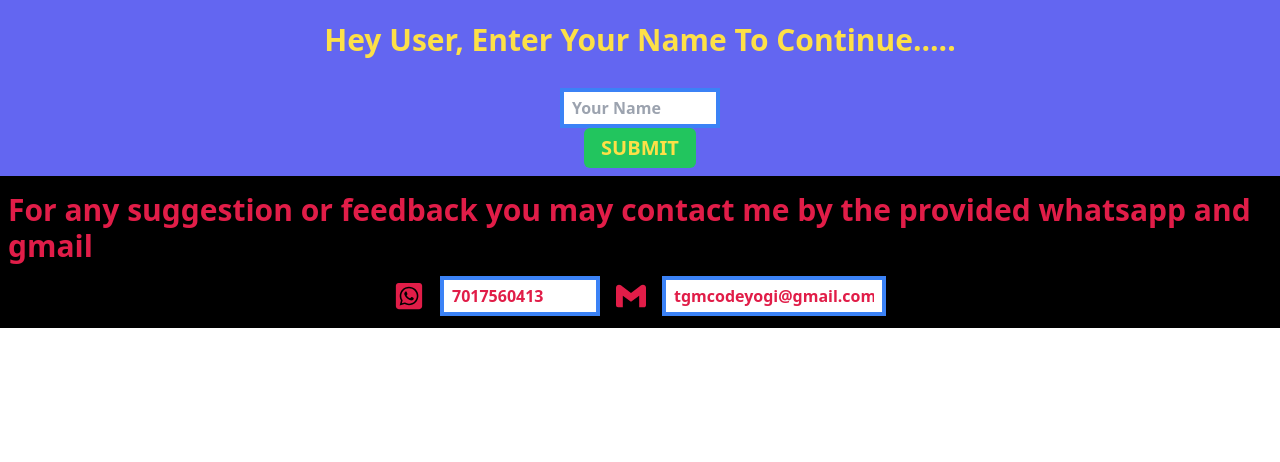
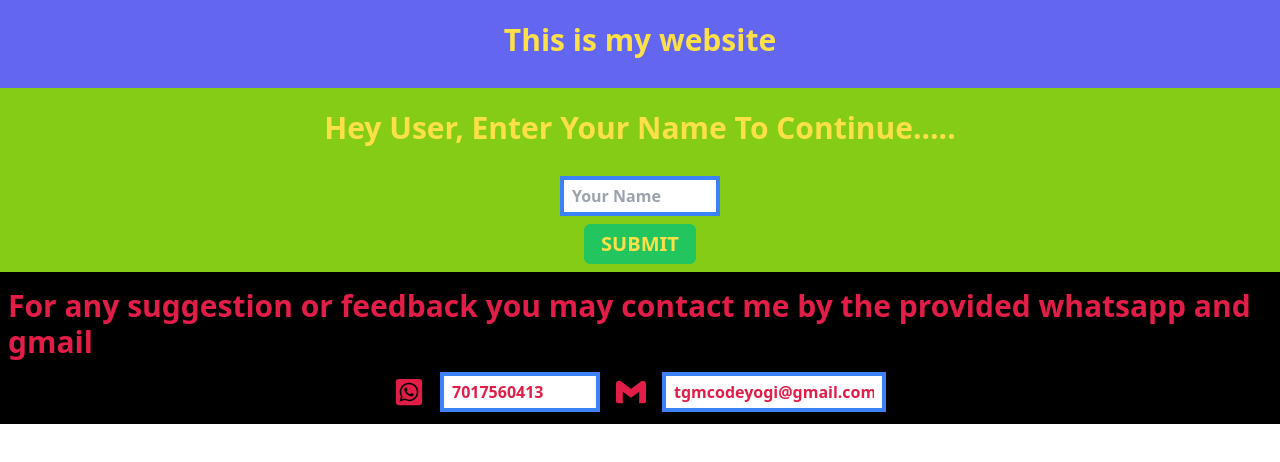
Before and after one commit to AyushVerma87654/For-Fun, a React (Vite) app: page / in a window 1280 px wide. Shown: the top 462 px of the page. Built offline with nearby package versions, Linux system fonts and the light colour scheme.

Commit message:
NavBar and Footer added on index

```diff
--- a/src/AddTodo.jsx
+++ b/src/AddTodo.jsx
@@ -31,7 +31,7 @@ function AddTodo({ addTodo }) {
     <div className="p-1">
       {click ? (
         <div className="w-32 h-8 my-4">
-          <Button onClick={handleButtonClick} data="Add Todo" />{" "}
+          <Button onClick={handleButtonClick} data="Add Todo" />
         </div>
       ) : (
         <form onSubmit={submitForm} className="space-y-4">
--- /dev/null
+++ b/src/AllRoutes.jsx
@@ -0,0 +1,25 @@
+import React from "react";
+import { Route, Routes } from "react-router-dom";
+import Body from "./Body";
+import NumberPattern from "./NumberPattern";
+import Pattern from "./Pattern";
+import StarPattern from "./StarPattern";
+import Todo from "./Todo";
+import User from "./User";
+
+function AllRoutes() {
+  return (
+    <div>
+      <Routes>
+        <Route path="/body" element={<Body />}></Route>
+        <Route path="/todo" element={<Todo />} />
+        <Route path="/patterns" element={<Pattern />} />
+        <Route path="/numberpattern" element={<NumberPattern />} />
+        <Route path="/starpattern" element={<StarPattern />} />
+        <Route index element={<User />} />
+      </Routes>
+    </div>
+  );
+}
+
+export default AllRoutes;
--- a/src/App.jsx
+++ b/src/App.jsx
@@ -1,21 +1,10 @@
 import React from "react";
-import { Route, Routes } from "react-router-dom";
-import HomePage from "./HomePage";
-import NumberPattern from "./NumberPattern";
-import Pattern from "./Pattern";
-import StarPattern from "./StarPattern";
-import Todo from "./Todo";
+import Last from "./Last";
 
 function App() {
   return (
     <div>
-      <Routes>
-        <Route index element={<HomePage />}></Route>
-        <Route path="/todo" element={<Todo />} />
-        <Route path="/patterns" element={<Pattern />} />
-        <Route path="/numberpattern" element={<NumberPattern />} />
-        <Route path="/starpattern" element={<StarPattern />} />
-      </Routes>
+      <Last />
     </div>
   );
 }
--- /dev/null
+++ b/src/Body.jsx
@@ -0,0 +1,27 @@
+import React from "react";
+import { Link, Navigate } from "react-router-dom";
+import Heading from "./Heading";
+import withUser from "./withUser";
+
+function Body({ name }) {
+  if (!name) {
+    return <Navigate to="/" />;
+  }
+  return (
+    <div className="h-full">
+      <div className="flex flex-col items-center space-y-3 text-rose-600 justify-center font-semibold text-xl bg-lime-500 py-2">
+        <Heading>Here are the list of the provided functions</Heading>
+        <Link to="/todo">To Do App</Link>
+        <Link to="/patterns">Various Patterns</Link>
+        {/* <Link to="/todo">To Do App</Link>
+          <Link to="/todo">To Do App</Link>
+          <Link to="/todo">To Do App</Link>
+          <Link to="/todo">To Do App</Link>
+          <Link to="/todo">To Do App</Link>
+          <Link to="/todo">To Do App</Link> */}
+      </div>
+    </div>
+  );
+}
+
+export default withUser(Body);
--- /dev/null
+++ b/src/Context.jsx
@@ -0,0 +1,3 @@
+import React from "react";
+
+export const UserContext = React.createContext();
--- a/src/Footer.jsx
+++ b/src/Footer.jsx
@@ -1,11 +1,11 @@
 import React from "react";
 import { FaWhatsappSquare } from "react-icons/fa";
 import { SiGmail } from "react-icons/si";
-import { Link } from "react-router-dom";
 import Heading from "./Heading";
 import Input from "./Input";
 
 function Footer() {
+  const handleChange = () => {};
   return (
     <div className=" text-rose-600 py-3 justify-center bg-black">
       <Heading>
@@ -18,7 +18,7 @@ function Footer() {
             <FaWhatsappSquare />
           </div>
           <div className="h-10 w-40">
-            <Input value="7017560413" />
+            <Input value="7017560413" onChange={handleChange} />
           </div>
         </div>
         <div className="flex items-center space-x-4">
@@ -26,7 +26,7 @@ function Footer() {
             <SiGmail />
           </div>
           <div className="h-10 w-56">
-            <Input value="tgmcodeyogi@gmail.com" />
+            <Input value="tgmcodeyogi@gmail.com" onChange={handleChange} />
           </div>
         </div>
       </div>
--- a/src/HomePage.jsx
+++ /dev/null
@@ -1,63 +0,0 @@
-import React, { useState } from "react";
-import { Link } from "react-router-dom";
-import Footer from "./Footer";
-import Button from "./ForButton";
-import Heading from "./Heading";
-import Input from "./Input";
-
-function HomePage() {
-  const [input, setInput] = useState("");
-  const savedName = localStorage.getItem("name") || "";
-  const [name, setName] = useState(savedName);
-
-  const handleInputChange = (event) => setInput(event.target.value);
-  const handleButtonClick = () => {
-    localStorage.setItem("name", input);
-    setName(input);
-    setInput("");
-  };
-  const handleResetClick = () => {
-    localStorage.removeItem("name");
-    setName("");
-    setInput("");
-  };
-  return (
-    <div className="h-screen">
-      <div className="flex flex-col text-yellow-300 items-center bg-indigo-500">
-        {!name && <Heading>Hey User, Enter Your Name To Continue.....</Heading>}
-        {name && <Heading>Hey {name}, Welcome back.....</Heading>}
-
-        {!name && (
-          <div className="flex flex-col items-center">
-            <div className="h-10 w-40">
-              <Input
-                placeholder="Your Name"
-                value={input}
-                onChange={handleInputChange}
-              />
-            </div>
-
-            <Button onClick={handleButtonClick}>SUBMIT</Button>
-          </div>
-        )}
-        {name && <Button onClick={handleResetClick}>NEW USER</Button>}
-      </div>
-      {name && (
-        <div className="flex flex-col items-center space-y-3 text-rose-600 justify-center font-semibold text-xl bg-lime-500 py-2">
-          <Heading>Here are the list of the provided functions</Heading>
-          <Link to="/todo">To Do App</Link>
-          <Link to="/patterns">Various Patterns</Link>
-          {/* <Link to="/todo">To Do App</Link>
-          <Link to="/todo">To Do App</Link>
-          <Link to="/todo">To Do App</Link>
-          <Link to="/todo">To Do App</Link>
-          <Link to="/todo">To Do App</Link>
-          <Link to="/todo">To Do App</Link> */}
-        </div>
-      )}
-      <Footer />
-    </div>
-  );
-}
-
-export default HomePage;
--- /dev/null
+++ b/src/Last.jsx
@@ -0,0 +1,25 @@
+import React, { useState, useEffect } from "react";
+import AllRoutes from "./AllRoutes";
+import { UserContext } from "./Context";
+import Footer from "./Footer";
+import NavBar from "./NavBar";
+
+function Last() {
+  const [name, setName] = useState("");
+  useEffect(() => {
+    const savedName = localStorage.getItem("name") || "";
+    setName(savedName);
+  }, []);
+
+  return (
+    <div>
+      <UserContext.Provider value={{ name, setName }}>
+        <NavBar />
+        <AllRoutes />
+        <Footer />
+      </UserContext.Provider>
+    </div>
+  );
+}
+
+export default Last;
--- /dev/null
+++ b/src/NavBar.jsx
@@ -0,0 +1,26 @@
+import React from "react";
+import Button from "./ForButton";
+import Heading from "./Heading";
+import withUser from "./withUser";
+
+function NavBar({ name, setName }) {
+  const handleResetClick = () => {
+    localStorage.removeItem("name");
+    setName("");
+  };
+  return (
+    <div>
+      <div className="flex flex-col text-yellow-300 items-center bg-indigo-500">
+        <Heading>This is my website</Heading>
+        {name && (
+          <div className="flex flex-col items-center">
+            <Heading>Hey {name}, Welcome back.....</Heading>
+            <Button onClick={handleResetClick}>NEW USER</Button>
+          </div>
+        )}
+      </div>
+    </div>
+  );
+}
+
+export default withUser(NavBar);
--- /dev/null
+++ b/src/User.jsx
@@ -0,0 +1,42 @@
+import React, { useState } from "react";
+import { Navigate } from "react-router";
+import Body from "./Body";
+import Button from "./ForButton";
+import Heading from "./Heading";
+import Input from "./Input";
+import withUser from "./withUser";
+
+function User({ name, setName }) {
+  const [input, setInput] = useState("");
+
+  const handleInputChange = (event) => setInput(event.target.value);
+  const handleButtonClick = () => {
+    localStorage.setItem("name", input);
+    setName(input);
+    setInput("");
+  };
+
+  if (name) {
+    return <Navigate to="/body" />;
+  }
+  return (
+    <div>
+      <div className="flex flex-col h-auto text-yellow-300 items-center bg-lime-500">
+        <Heading>Hey User, Enter Your Name To Continue.....</Heading>
+
+        <div className="flex flex-col items-center space-y-2 pb-2">
+          <div className="h-10 w-40">
+            <Input
+              placeholder="Your Name"
+              value={input}
+              onChange={handleInputChange}
+            />
+          </div>
+          <Button onClick={handleButtonClick}>SUBMIT</Button>
+        </div>
+      </div>
+    </div>
+  );
+}
+
+export default withUser(User);
--- /dev/null
+++ b/src/withUser.jsx
@@ -0,0 +1,9 @@
+import React, { useContext } from "react";
+import { UserContext } from "./Context";
+
+const withUser = (IncomingComponent) => (props) => {
+  const data = useContext(UserContext);
+  return <IncomingComponent {...props} {...data} />;
+};
+
+export default withUser;
```
